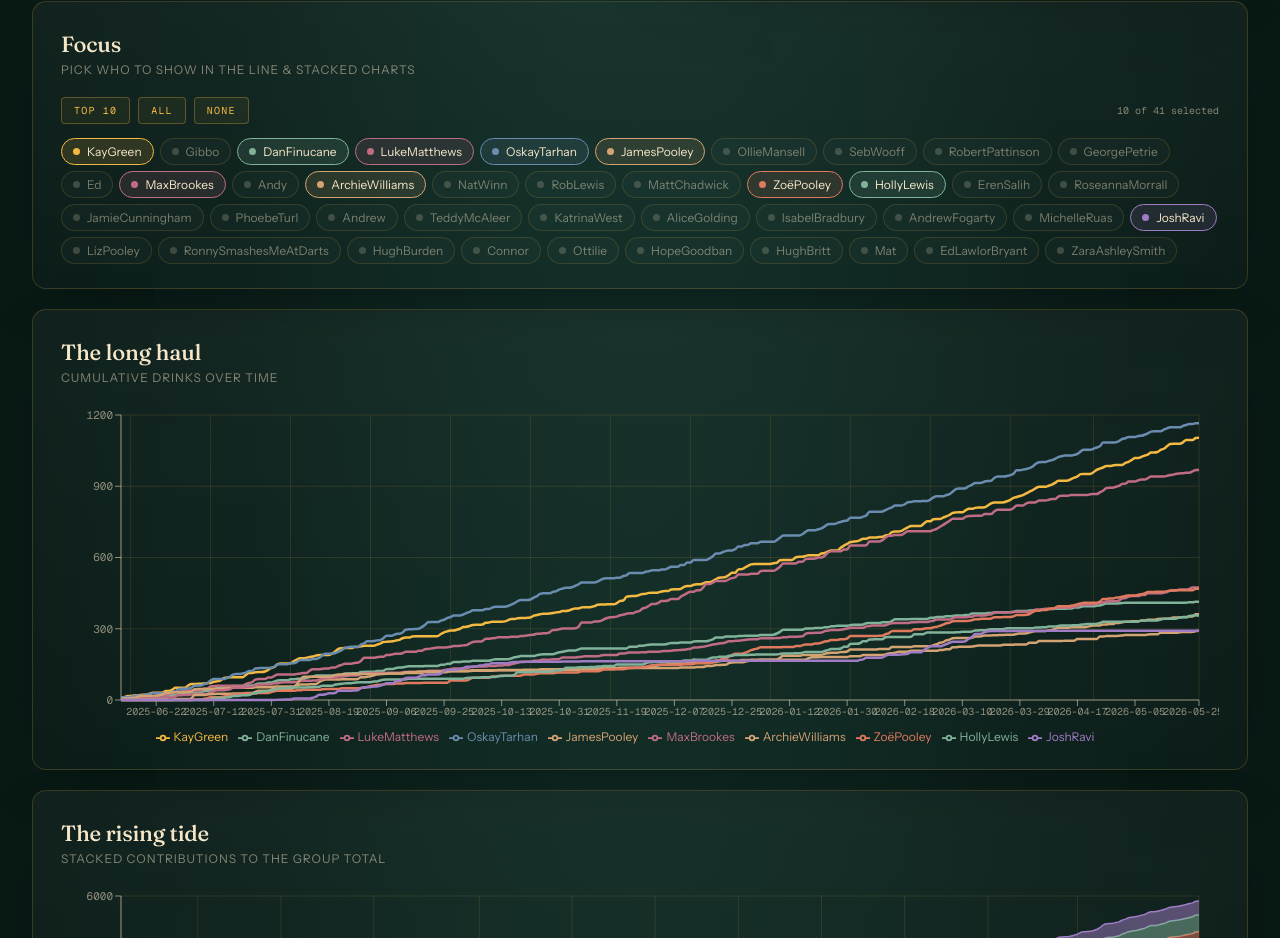
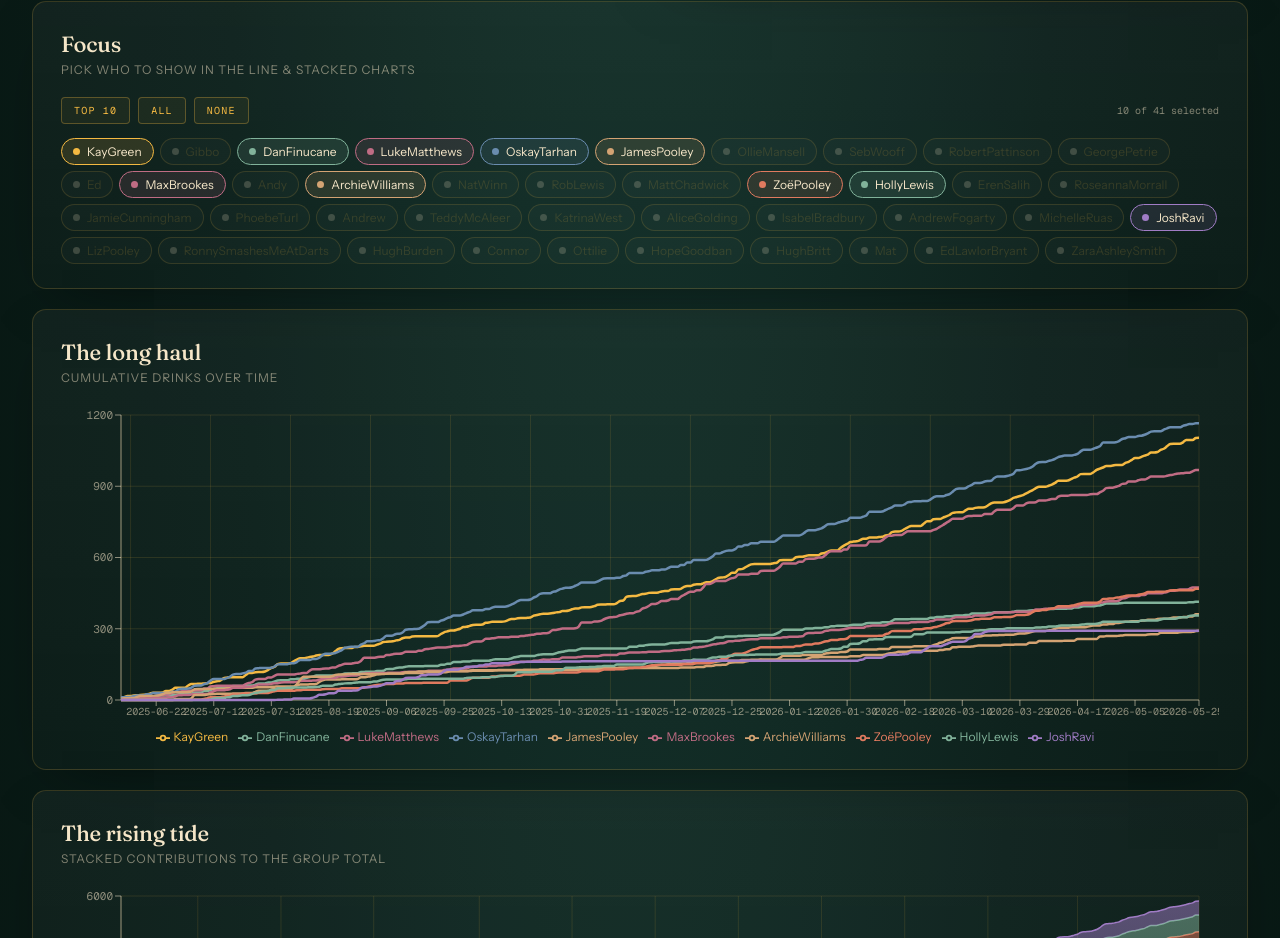
Before and after one commit to ElectrcPanoptic/road-to-10000-beers, a React (Vite) app: page / in a window 1280 px wide. Shown: the part 2292-3230 px from the top of the page. Built offline with nearby package versions, Linux system fonts and the light colour scheme.

Commit message:
Update App.jsx

```diff
--- a/src/App.jsx
+++ b/src/App.jsx
@@ -828,7 +828,7 @@ function PersonSelector({ people, selected, onToggle, onAll, onNone, onReset })
                 background: isOn
                   ? `${colour}22`
                   : "rgba(255,255,255,0.02)",
-                color: isOn ? "#f5e6c8" : "rgba(245,230,200,0.45)",
+                color: isOn ? "#f5e6c8" : "rgba(245,185,66,0.15)",
                 cursor: "pointer",
                 transition: "all 0.15s",
                 display: "inline-flex",
```
